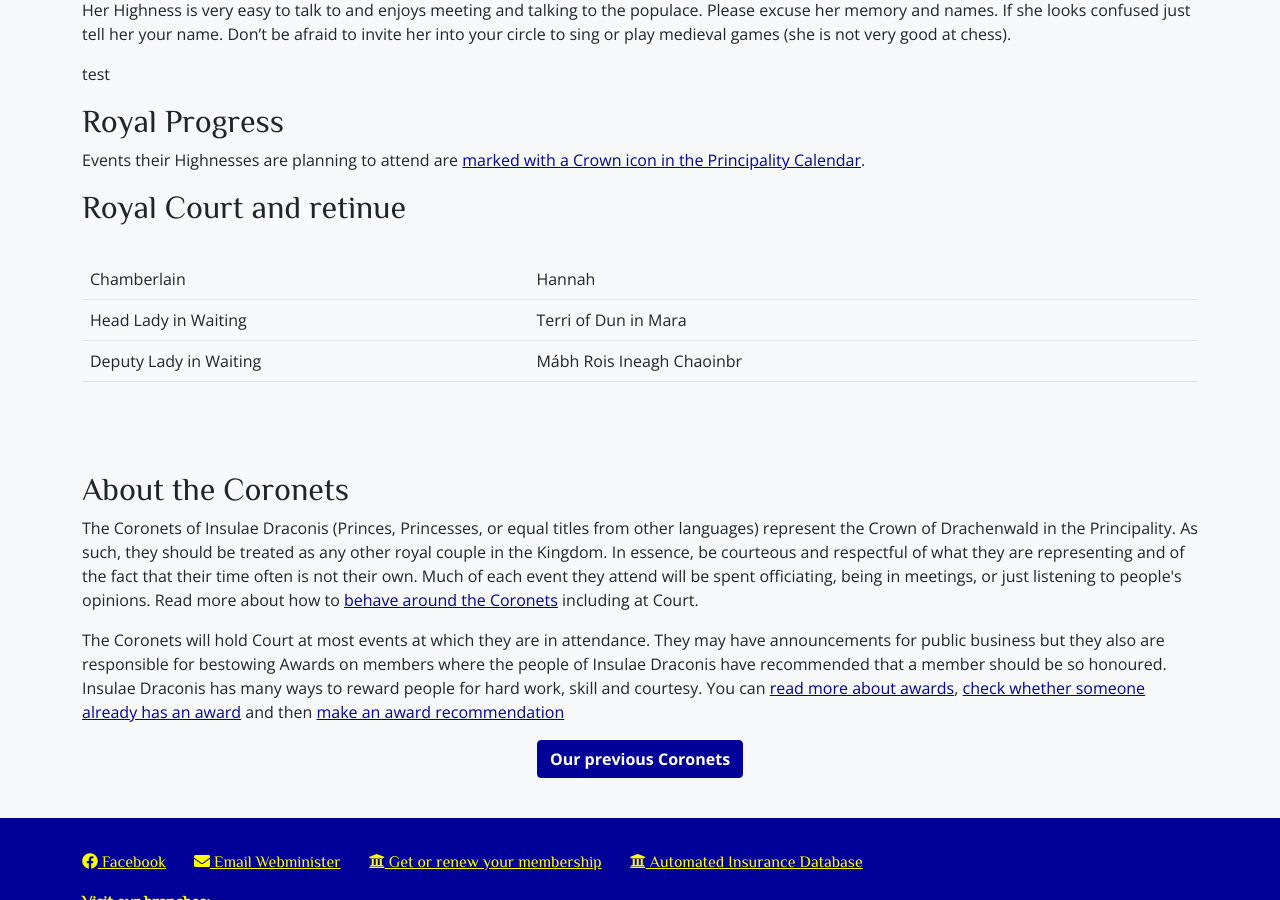
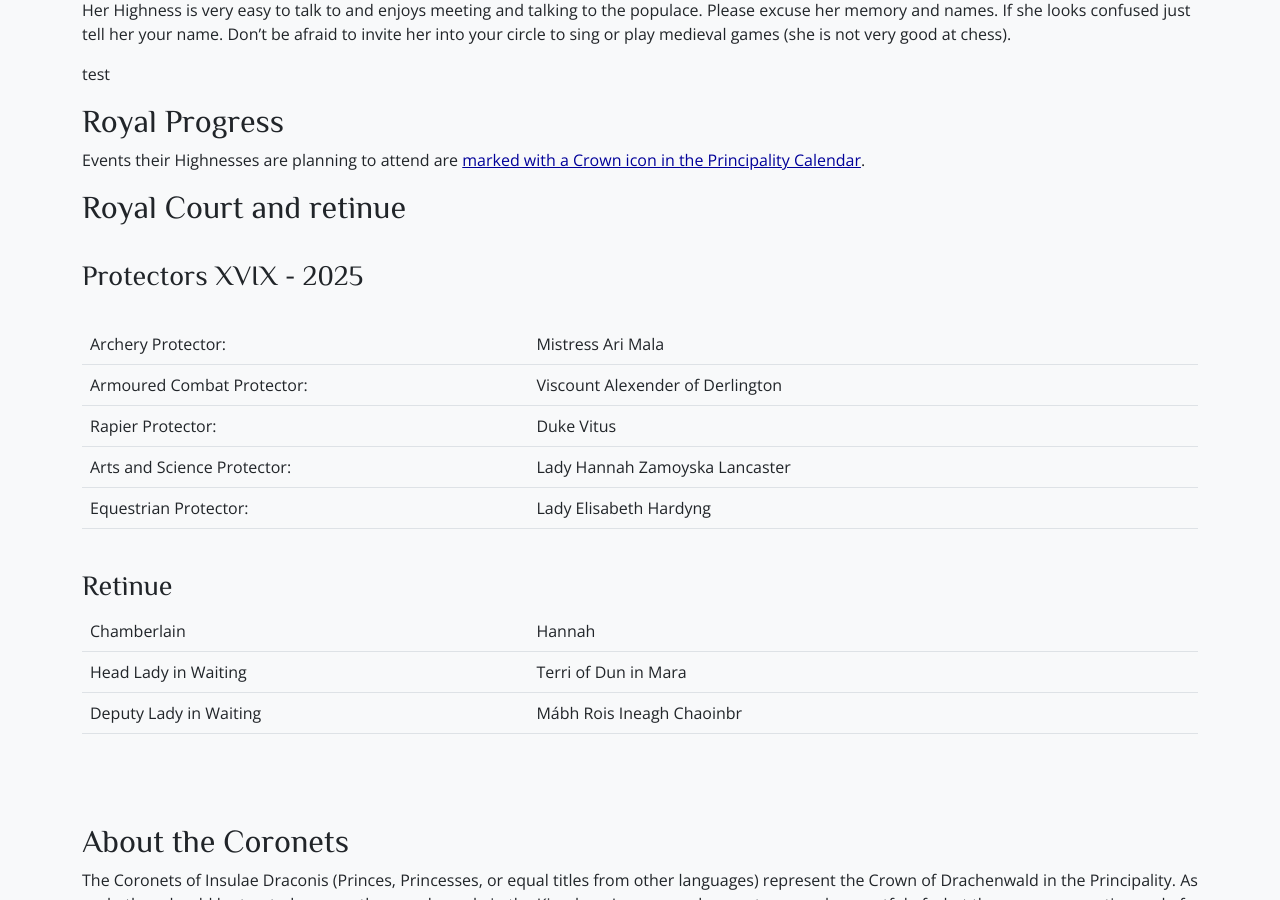
Before and after one commit to drachenwald/insulae-draconis, a Jekyll site: the page built from coronet/index.html, in a window 1280 px wide and 900 px high, scrolled down 1589 px. Built offline with Jekyll 4.4.1, drawn with Linux system fonts in a browser that asks for light colours; comment, search, counter and statistics services are not loaded.

Commit message:
Update index.html

```diff
--- a/coronet/index.html
+++ b/coronet/index.html
@@ -112,7 +112,55 @@ prevurl:
 
   <h2><a name="court"></a>Royal Court and retinue</h2>
   <br>
+  <h3>Protectors XVIX - 2025</h3>
+  <br>
+  <table width="500" cellspacing="0" cellpadding="2">
+    <tbody>
+      <tr>
+        <td style="width:40%">
+          Archery Protector:
+        </td>
+        <td style="width:60%">
+          Mistress Ari Mala
+        </td>
+      </tr>
+      <tr>
+        <td style="width:40%">
+          Armoured Combat Protector:
+        </td>
+        <td style="width:60%">
+          Viscount Alexender of Derlington
+        </td>
+      </tr>
+      <tr>
+        <td style="width:40%">
+          Rapier Protector:
+        </td>
+        <td style="width:60%">
+          Duke Vitus
+        </td>
+      </tr>
+      <tr>
+        <td style="width:40%">
+          Arts and Science Protector:
+        </td>
+        <td style="width:60%">
+          Lady Hannah Zamoyska Lancaster
+        </td>
+      </tr>
+      <tr>
+        <td style="width:40%">
+          Equestrian Protector:
+        </td>
+        <td style="width:60%">
+          Lady Elisabeth Hardyng
+        </td>
+      </tr>
+    </tbody>
+  </table>
+  <br>
 
+  <h3>Retinue</h3>
   <table width="500" cellspacing="0" cellpadding="2">
     <tbody>
       <tr>
```
